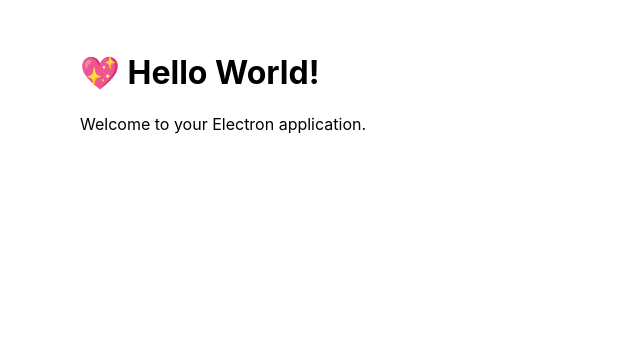
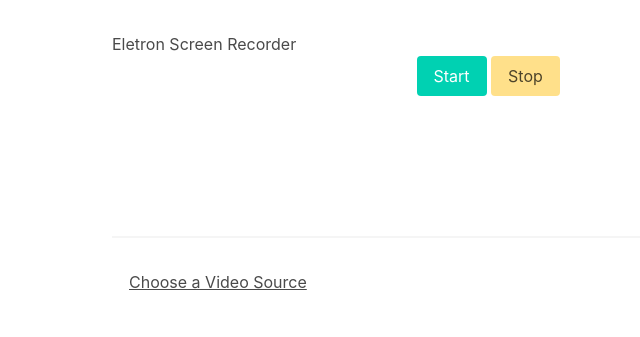
Before and after one commit to arex123/desktopcapture, an Electron app: page src/index.html in a window 800 px wide. Shown: the whole page, without its empty margins (16-656 px from the left). Drawn offline with nearby package versions, Linux system fonts and the light colour scheme.

Commit message:
odified html page

```diff
--- a/src/index.html
+++ b/src/index.html
@@ -3,10 +3,22 @@
   <head>
     <meta charset="UTF-8">
     <title>Hello World!</title>
+    <link rel="stylesheet" href="https://cdn.jsdelivr.net/npm/bulma@0.9.3/css/bulma.min.css">
     <link rel="stylesheet" href="index.css">
   </head>
   <body>
-    <h1>💖 Hello World!</h1>
-    <p>Welcome to your Electron application.</p>
+    <h1>Eletron Screen Recorder</h1>
+    <video></video>
+
+    <button id="startBtn" class="button is-primary">Start</button>
+    <button id="stopBtn" class="button is-warning">Stop</button>
+
+    <hr/>
+
+    <button id="videoSelectBtn" class="button is-text">
+      Choose a Video Source
+    </button>
   </body>
+  <script src="render.js"></script>
+
 </html>
```
